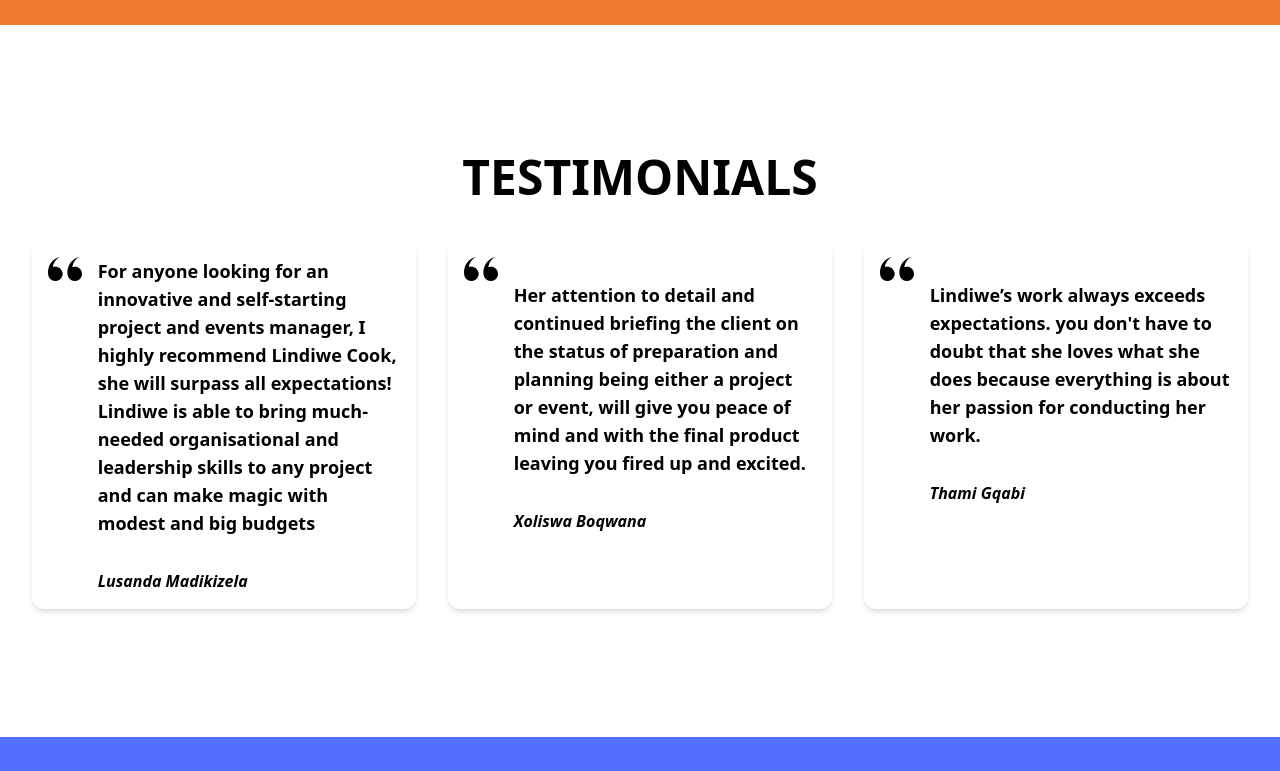
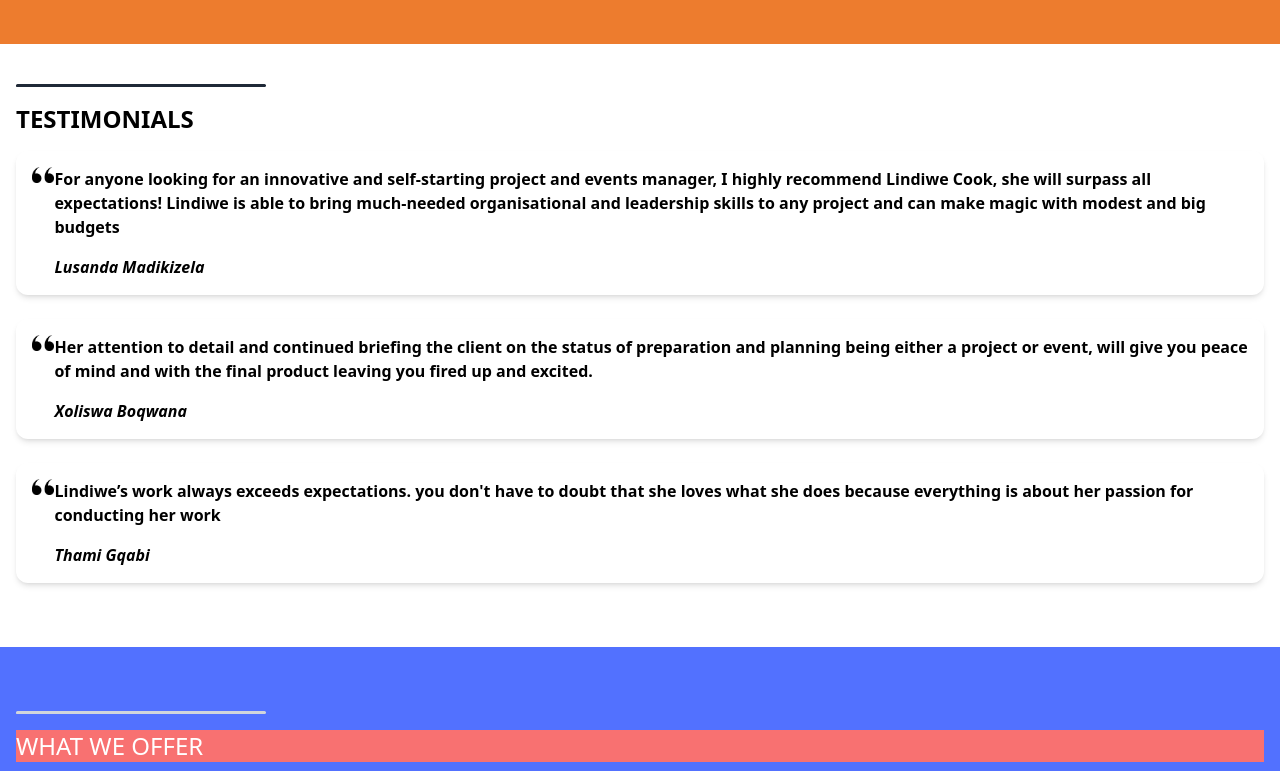
Before and after one commit to devarthurguilherme/ubomi-project, a React (Vite) app in the folder ubomi-project/: page / in a window 1280 px wide. Shown: the part 1829-2600 px from the top of the page. Built offline with nearby package versions, Linux system fonts and the light colour scheme.

Commit message:
Finished and Set Mobile Version

```diff
--- a/ubomi-project/src/components/Footer.jsx
+++ b/ubomi-project/src/components/Footer.jsx
@@ -4,21 +4,20 @@ import { MdEmail } from "react-icons/md"
 const Footer = () => {
   return (
     <footer>
-      <div className="min-h-min flex flex-col justify-center items-center">
-        <div className="container mx-auto">
-          <div className="flex flex-col lg:flex-row justify-center items-center">
-            <div className="lg:w-1/2 text-center">
-              <h3 className="text-3xl">CONTACT US</h3>
-            </div>
-            <div className="lg:w-1/2 flex">
+    <div className="bg-myBlue py-10 container mx-auto">
+      <div className="px-4 text-white">
+        <h3 className="text-2xl mb-2">CONTACT US</h3>
+        <p>Address here</p>
+        <p className="mb-4">telephone here</p>
+        <div className="mb-4 flex text-3xl">
           <a href="https://www.facebook.com/" target="blank">
             <BiLogoFacebook />
           </a>
-              <a href="mailto:someone@example.com/" target="blank">
+          <a className="ml-2"href="mailto:someone@example.com/" target="blank">
             <MdEmail />
           </a>
         </div>
-          </div>
+        <p className="text-sm text-center">© 2023 Ubomi</p>
       </div>
     </div>
     </footer>
--- a/ubomi-project/src/components/Header.jsx
+++ b/ubomi-project/src/components/Header.jsx
@@ -15,7 +15,7 @@ const Header = () => {
                     <h1 className=" font-semibold text-4xl leading-tight mb-8 text-white">EVENTS &
                       <br />PROJECT <br />MANAGEMENT
                     </h1>
-                    <p className="mb-8 font-semibold">
+                    <p className="text-white mb-8">
                       100% female black-owned company providing full-service, lifestyle-based, professional event planning and project management.
                     </p>
                   </div>
--- a/ubomi-project/src/components/main_sections/AboutTheOwner.jsx
+++ b/ubomi-project/src/components/main_sections/AboutTheOwner.jsx
@@ -7,11 +7,12 @@ const AboutTheOwner = () => {
         <div className="container mx-auto">
             <div className="flex flex-col-reverse justify-center items-center">
               <div className="flex flex-col justify-center items-center text-center">
-                <div className="bg-cover bg-center w-full h-80" style={{ backgroundImage: `url(${lindiwePicture})` }}>
+                <div className="bg-cover bg-center w-80 h-80 rounded shadow-lg" style={{ backgroundImage: `url(${lindiwePicture})` }}>
                 </div>
                 <img className="-mt-8 w-3/4" src={art} alt="Lindiwe Cook" />
               </div>
               <div className="px-4 text-white ">
+                <div class="w-1/5 border-2 border-t border-gray-300 rounded-xl mb-4"></div>
                 <h2 className="text-2xl mb-4">ABOUT THE OWNER</h2>
                 <p className="mb-8">
                   My passion for event coordination began during my upbringing in the Eastern Cape of South Africa, where coming together in celebration was a central aspect of life. While pursuing new career opportunities, I relocated to Pretoria while maintaining my devotion to uplifting others.
--- a/ubomi-project/src/components/main_sections/Testimonials.jsx
+++ b/ubomi-project/src/components/main_sections/Testimonials.jsx
@@ -2,41 +2,44 @@ import quotesArt from "../../assets/quotes.png"
 
 const Testimonials = () => {
   return (
-    <section className="py-6 lg:px-4 lg:py-32 flex flex-col justify-center items-center">
+    <section className="py-10 flex flex-col justify-center items-center">
       <div className="container mx-auto">
-            <h1 className="text-center text-2xl font-semibold lg:text-5xl uppercase mb-8 lg:mb-10">Testimonials</h1>
-            <div className="flex flex-col lg:flex-row">
-              <div className="mb-6 lg:mb-0 mx-4 p-4 rounded-xl shadow-md flex lg:w-1/3">
-                <img className="h-4 lg:h-6" src={quotesArt} alt="Art to Quotes Ubomi" />
+        <div className="px-4">
+          <div class="w-1/5 border-2 border-t border-gray-800 rounded-xl mb-4"></div>
+          <h1 className="text-left text-2xl font-semibold uppercase mb-4">Testimonials</h1>
+          <div className="flex flex-col">
+            <div className="mb-6 p-4 rounded-xl shadow-md flex">
+              <img className="h-4" src={quotesArt} alt="Art to Quotes Ubomi" />
               <div>
-                  <p className="ml-4 mb-4 lg:mb-8 lg:text-lg font-semibold">
+                <p className="mb-4 font-semibold">
                   For anyone looking for an innovative and self-starting project and events manager, I highly recommend Lindiwe Cook, she will surpass all expectations! Lindiwe is able to bring much-needed organisational and leadership skills to any project and can make magic with modest and big budgets
                 </p>
-                  <p className="ml-4 italic font-semibold">
+                <p className="italic font-semibold">
                   Lusanda Madikizela
                 </p>
               </div>
             </div>
-              <div className="mb-6 lg:mb-0 mx-4 p-4 rounded-xl shadow-md flex lg:w-1/3">
-                <img className="h-4 lg:h-6" src={quotesArt} alt="Art to Quotes Ubomi" />
+            <div className="mb-6 p-4 rounded-xl shadow-md flex">
+              <img className="h-4" src={quotesArt} alt="Art to Quotes Ubomi" />
               <div>
-                  <p className="mt-6 ml-4 mb-4 lg:mb-8 lg:text-lg font-semibold">
+                <p className="mb-4 font-semibold">
                   Her attention to detail and continued briefing the client on the status of preparation and planning being either a project or event, will give you peace of mind and with the final product leaving you fired up and excited.
                 </p>
-                  <p className="ml-4 italic font-semibold">
+                <p className="italic font-semibold">
                   Xoliswa Boqwana
                 </p>
               </div>
             </div>
-              <div className="mb-6 lg:mb-0 mx-4 p-4 rounded-xl shadow-md flex lg:w-1/3">
-                <img className="h-4 lg:h-6" src={quotesArt} alt="Art to Quotes Ubomi" />
+            <div className="mb-6 p-4 rounded-xl shadow-md flex">
+              <img className="h-4" src={quotesArt} alt="Art to Quotes Ubomi" />
               <div>
-                  <p className="mt-6 ml-4 mb-4 lg:mb-8 lg:text-lg font-semibold">
-                    Lindiwe’s work always exceeds expectations. you don't have to doubt that she loves what she does because everything is about her passion for conducting her work.
+                <p className="mb-4 font-semibold">
+                  Lindiwe’s work always exceeds expectations. you don't have to doubt that she loves what she does because everything is about her passion for conducting her work
                 </p>
-                  <p className="ml-4 italic font-semibold">
+                <p className="italic font-semibold">
                   Thami Gqabi
                 </p>
+              </div>
             </div>
           </div>
         </div>
--- a/ubomi-project/src/components/main_sections/WhatWeOffer.jsx
+++ b/ubomi-project/src/components/main_sections/WhatWeOffer.jsx
@@ -5,21 +5,26 @@ import printArt from "../../assets/print_art.png"
 
 const WhatWeOffer = () => {
   return (
-    <div className="bg-myBlue py-6 lg:px-4 lg:py-32 flex flex-col justify-center items-center">
-        <div className="container mx-auto">
-            <div className="flex flex-col justify-center items-center lg:flex-row lg:justify-between">
-              <div className="bg-cover bg-center w-80 h-80 mb-8 lg:mb-0 image-rounded" style={{ backgroundImage: `url(${image1})` }}>
+    <div className="bg-myBlue pt-10">
+      <div className="container mx-auto">
+        <div className="px-4 mt-6">
+          <div className="w-full absolute z-10 flex justify-center">
+                {/*<img className="w-10 rotate-90 -mt-6"src={printArt} alt="Ubomi art"/> BROKE PAGE TO LEFT HERE!*/}
+          </div>
+          <div class="w-1/5 border-2 border-t border-gray-300 rounded-xl mb-4"></div>
+          <div className="mb-10 flex relative z-0 bg-red-400">
+            <h2 className="relative text-2xl uppercase text-white">What We Offer</h2>
+          </div>
+        </div>
+        <div className="flex flex-col justify-center items-center">
+              <div className="bg-cover bg-center w-full h-80 mb-8" style={{ backgroundImage: `url(${image1})` }}>
               </div>
-              <div className="bg-cover bg-center w-80 h-80 mb-8 lg:mb-0 image-rounded" style={{ backgroundImage: `url(${image2})` }}>
+              <div className="bg-cover bg-center w-full h-80 mb-8" style={{ backgroundImage: `url(${image2})` }}>
               </div>
-              <div className="bg-cover bg-center w-80 h-80 image-rounded" style={{ backgroundImage: `url(${image3})` }}>
+              <div className="bg-cover bg-center w-full h-80" style={{ backgroundImage: `url(${image3})` }}>
               </div>
-            </div>
-            <div className="px-2 flex bg-red-400 justify-start lg:justify-end items-baseline bg-cover bg-center bg-top-right" style={{ backgroundImage: `url(${printArt})` }}>
-              <h2 className="flex flex-col justify-end text-2xl lg:text-5xl uppercase text-white pr-6">What We Offer</h2>
-              <img className="w-20 lg:w-36 rotate-90 -ml-14"src={printArt} alt="Ubomi art"/>
-            </div>
         </div>
+      </div>
     </div>
   )
 }
```
Also changed, not shown: ubomi-project/src/components/main_sections/EventsManagement.jsx (+12 -14 lines), ubomi-project/src/components/main_sections/ProjectManagement.jsx (+14 -15 lines). Lines whose indentation alone changed are shown as unchanged.
